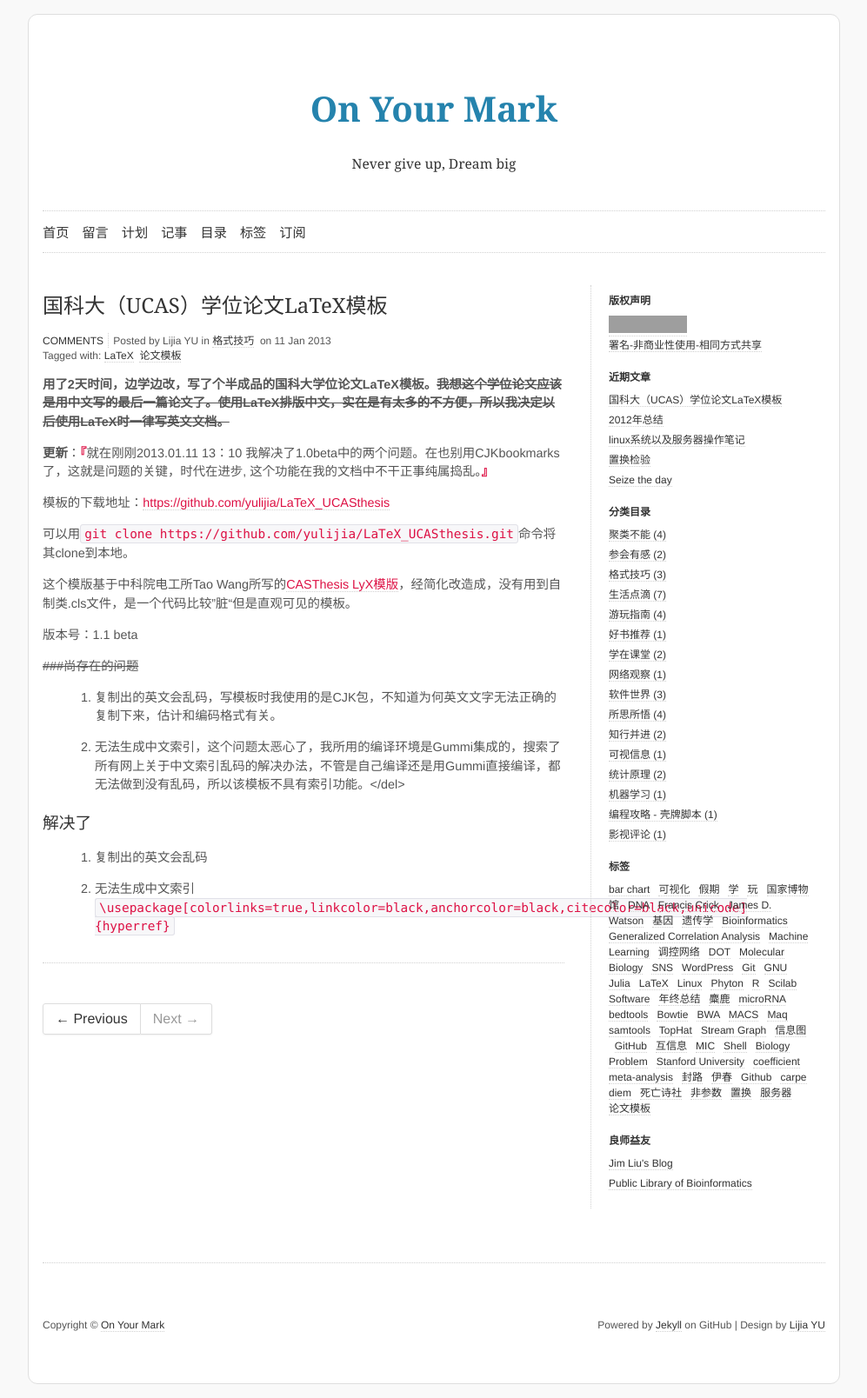
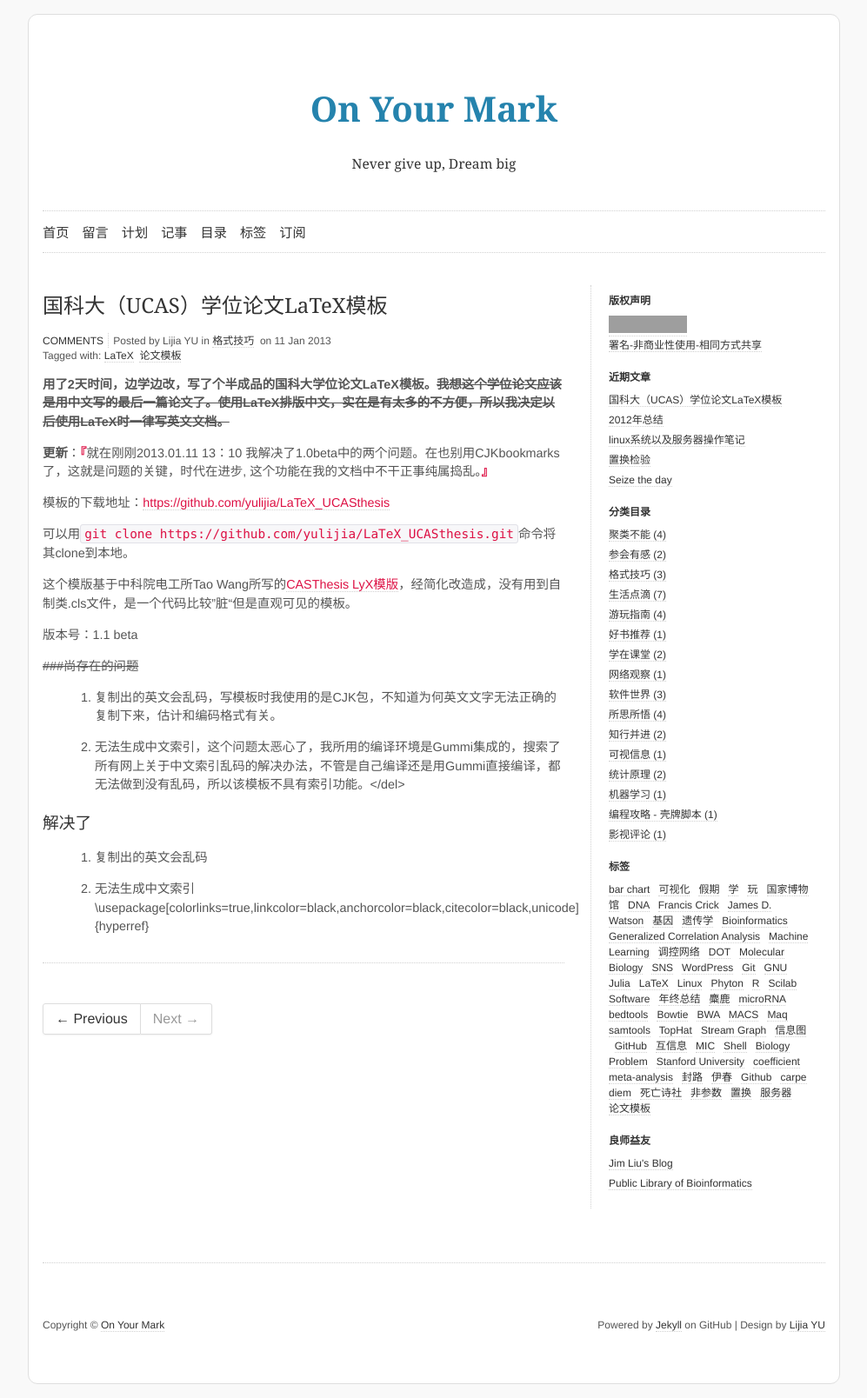
Before and after one commit to yulijia/cn, a Jekyll site: the page built from _posts/2013-01-11-LaTeX-UCASthesis.md, in a window 1280 px wide. Shown: the whole page at 87% size, without its empty margins (141-1138 px from the left). Built offline with Jekyll 4.4.1, drawn with Linux system fonts in a browser that asks for light colours; comment, search, counter and statistics services are not loaded; grey boxes are pictures that could not be loaded.

Commit message:
change code

```diff
--- a/_posts/2013-01-11-LaTeX-UCASthesis.md
+++ b/_posts/2013-01-11-LaTeX-UCASthesis.md
@@ -32,4 +32,5 @@ tags:
 
 1. 复制出的英文会乱码
 
-2. 无法生成中文索引 <code>\usepackage[colorlinks=true,linkcolor=black,anchorcolor=black,citecolor=black,unicode]{hyperref}</code>
+2. 无法生成中文索引
+        \usepackage[colorlinks=true,linkcolor=black,anchorcolor=black,citecolor=black,unicode]{hyperref}
```
